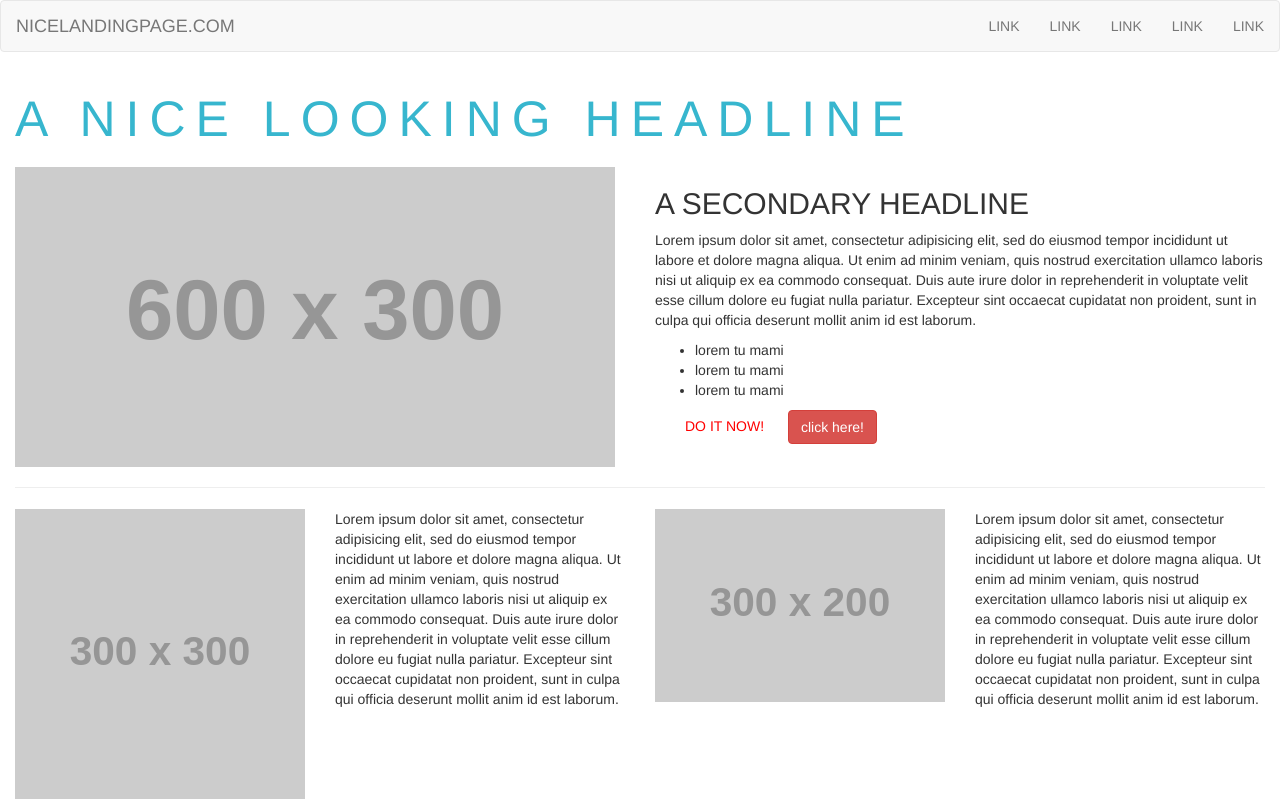
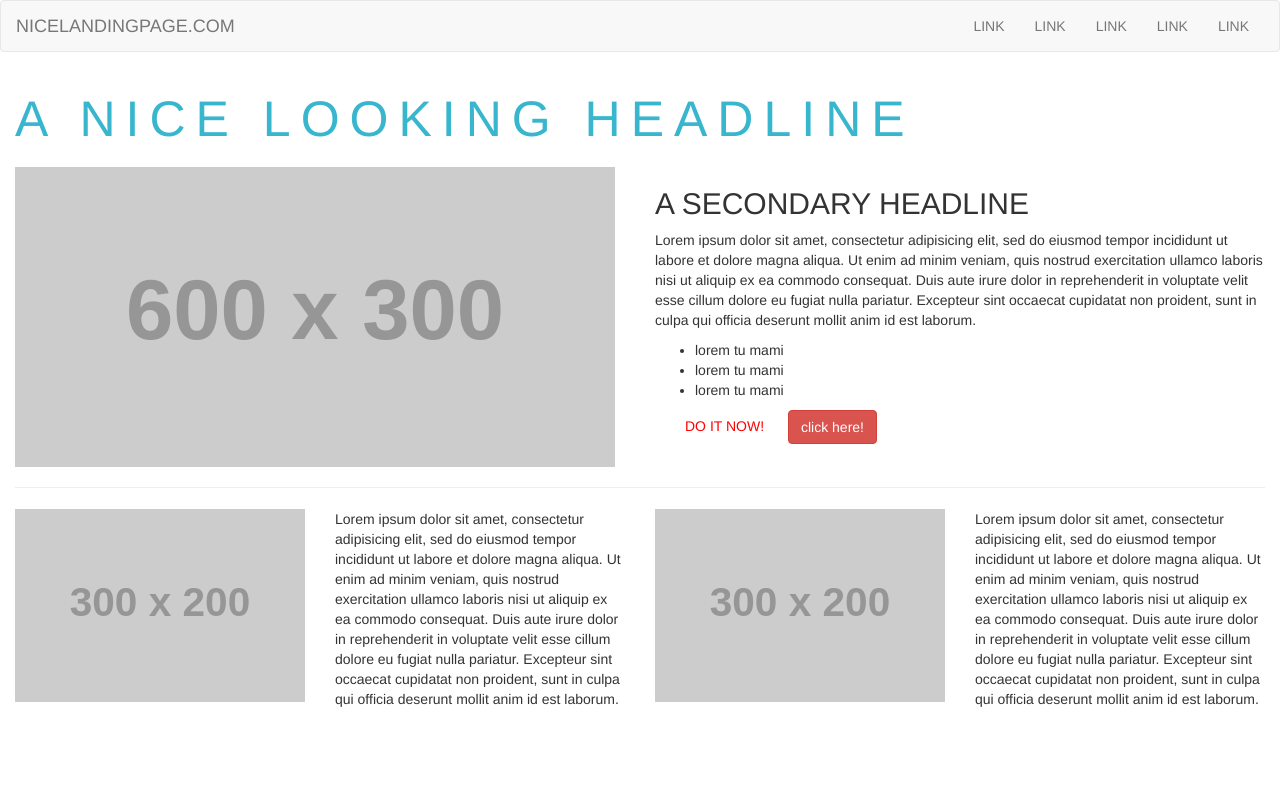
Before and after one commit to orlandovillarreal/simplebootstrappage, a plain HTML site: page index.html in a window 1280 px wide. Drawn offline with nearby package versions, Linux system fonts and the light colour scheme; placeholder pictures from the web are drawn by us.

Commit message:
Update index.html

```diff
--- a/index.html
+++ b/index.html
@@ -22,6 +22,7 @@
       </button>
       <a class="navbar-brand" href="#">NICELANDINGPAGE.COM</a>
     </div>
+    <div class="collapse navbar-collapse" id="bs-example-navbar-collapse-1">
       <ul class="nav navbar-nav navbar-right">
         <li><a href="#">LINK</a></li>
         <li><a href="#">LINK</a></li>
@@ -58,7 +59,7 @@ proident, sunt in culpa qui officia deserunt mollit anim id est laborum.</p>
 </div>
 <hr>
  <div class="row">
-  <div class="col-md-3"><img class="img-responsive" src="http://placehold.it/300x300"></div><div class="col-md-3"><p>Lorem ipsum dolor sit amet, consectetur adipisicing elit, sed do eiusmod
+  <div class="col-md-3"><img class="img-responsive" src="http://placehold.it/300x200"></div><div class="col-md-3"><p>Lorem ipsum dolor sit amet, consectetur adipisicing elit, sed do eiusmod
   tempor incididunt ut labore et dolore magna aliqua. Ut enim ad minim veniam,
   quis nostrud exercitation ullamco laboris nisi ut aliquip ex ea commodo
   consequat. Duis aute irure dolor in reprehenderit in voluptate velit esse
```
